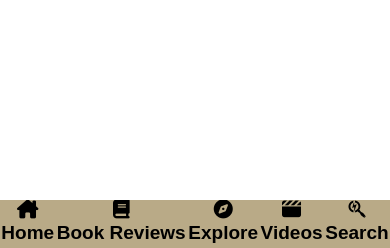
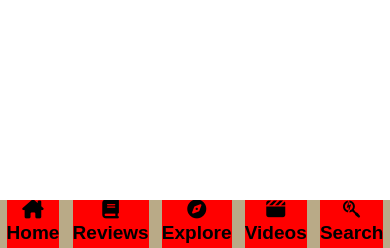
Before and after one commit to ashikmr/project_nanyang, a Django app: page / in a window 390 px wide. Shown: the part 596-844 px from the top of the page. Run offline with Django 3.2, Linux system fonts and the light colour scheme; some libraries are stand-ins or nearby versions; some web fonts are replaced.

Commit message:
Changed link name to reviews from "Book Reviews".

```diff
--- a/blogapp/static/blogapp/css/main.css
+++ b/blogapp/static/blogapp/css/main.css
@@ -382,6 +382,7 @@ Source: https://www.npmjs.com/package/rfs
 }
 @media (max-width: 768px) {
   .bottom_navbar_mobile__links {
+    background-color: red;
     display: -webkit-box;
     display: -ms-flexbox;
     display: flex;
--- a/blogapp/templates/blogapp/bottom_navbar_mobile.html
+++ b/blogapp/templates/blogapp/bottom_navbar_mobile.html
@@ -8,7 +8,7 @@
     <!-- Book-Reviews-Link -->
     <a class="bottom_navbar_mobile__links bottom_navbar_mobile__links--reviews" href="#" title="book_reviews">
       <i class="fa-solid fa-book"></i>
-      <span class="bottom_navbar_mobile__links__text">book reviews</span>
+      <span class="bottom_navbar_mobile__links__text">reviews</span>
     </a>
     <!-- Explore-Link -->
     <a class="bottom_navbar_mobile__links bottom_navbar_mobile__links--explore" href="#" title="explore">
--- a/src/scss/layout/_navbar_mobile.scss
+++ b/src/scss/layout/_navbar_mobile.scss
@@ -39,6 +39,7 @@ Source: https://www.npmjs.com/package/rfs
 
     /* Clickable Links */
     &__links{
+      background-color: red;
       @include abs.flex_center();
       /* Changed the direction of viewport for vertical alignment of
          flex-items */
```
Also changed, not shown: 1 other file.
